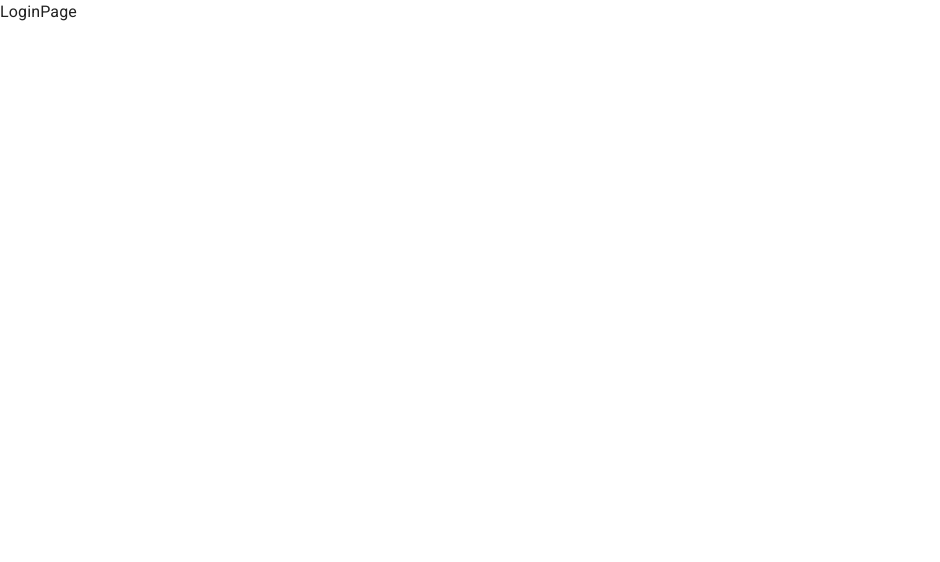
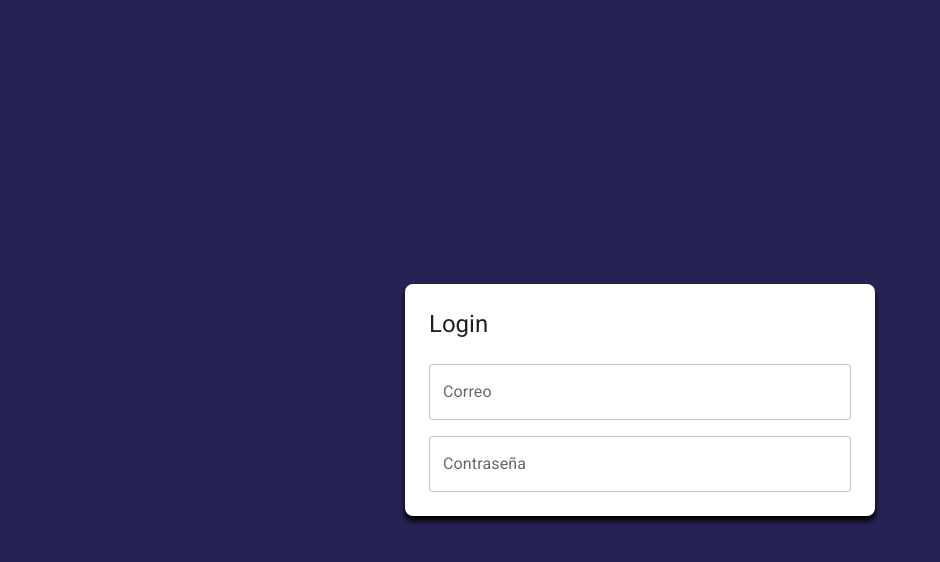
Before and after one commit to larturi/react-journal-app-v2, a React (Vite) app: page /auth/login in a window 1280 px wide. Shown: the top 562 px of the page, without its empty margins (0-940 px from the left). Built offline with nearby package versions, Linux system fonts and the light colour scheme.

Commit message:
Login Page

```diff
--- a/src/auth/pages/LoginPage.jsx
+++ b/src/auth/pages/LoginPage.jsx
@@ -1,6 +1,52 @@
+import { Grid, TextField, Typography } from '@mui/material'
 
 export const LoginPage = () => {
   return (
-    <div>LoginPage</div>
+    <Grid
+      container
+      spacing={0}
+      direction='column'
+      alignItems='center'
+      justifyContent='center'
+      sx={{ minHeight: '100vh', backgroundColor: 'primary.main', padding: 4 }}
+    >
+
+      <Grid
+        item
+        className='box-shadow'
+        xs={3}
+        sx={{ backgroundColor: 'white', padding: 3, borderRadius: 2 }}
+      >
+        <Typography
+          variant='h5'
+          sx={{ mb:1 }}
+        >
+          Login
+        </Typography>
+
+        <form>
+          <Grid container>
+            <Grid item xs={12} sx={{ mt: 2 }}>
+              <TextField
+                label='Correo'
+                type='email'
+                placeholder='Correo Electrónico'
+                fullWidth
+              />
+            </Grid>
+
+            <Grid item xs={12} sx={{ mt: 2 }}>
+              <TextField
+                label='Contraseña'
+                type='password'
+                placeholder='Tu Contraseña'
+                fullWidth
+              />
+            </Grid>
+          </Grid>
+        </form>
+      </Grid>
+
+    </Grid>
   )
 }
--- a/src/styles.css
+++ b/src/styles.css
@@ -0,0 +1,3 @@
+.box-shadow {
+    box-shadow: 0px 5px 5px rgba(0, 0, 0, 2);
+}
```
Also changed, not shown: 1 other file (tests, documents, lock files or other folders).
